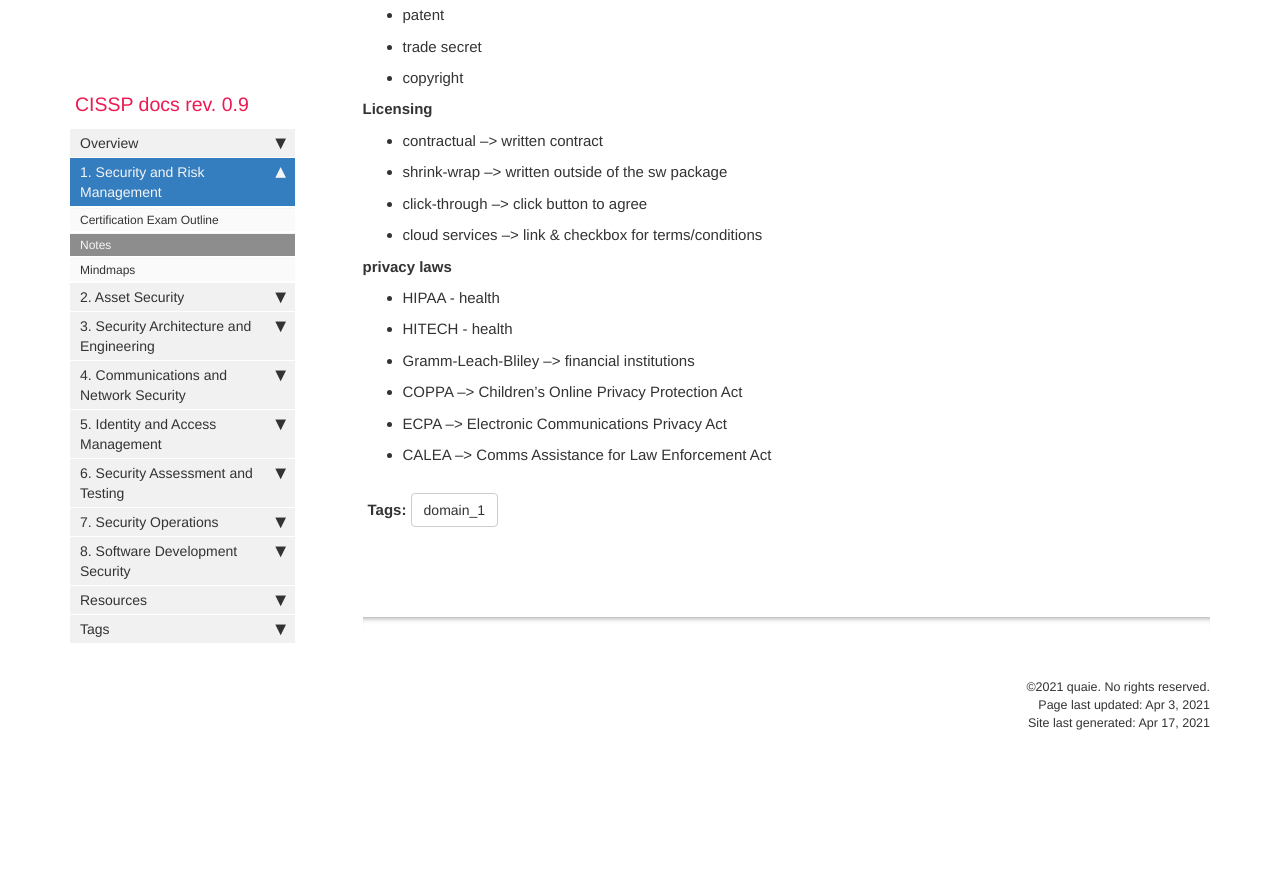
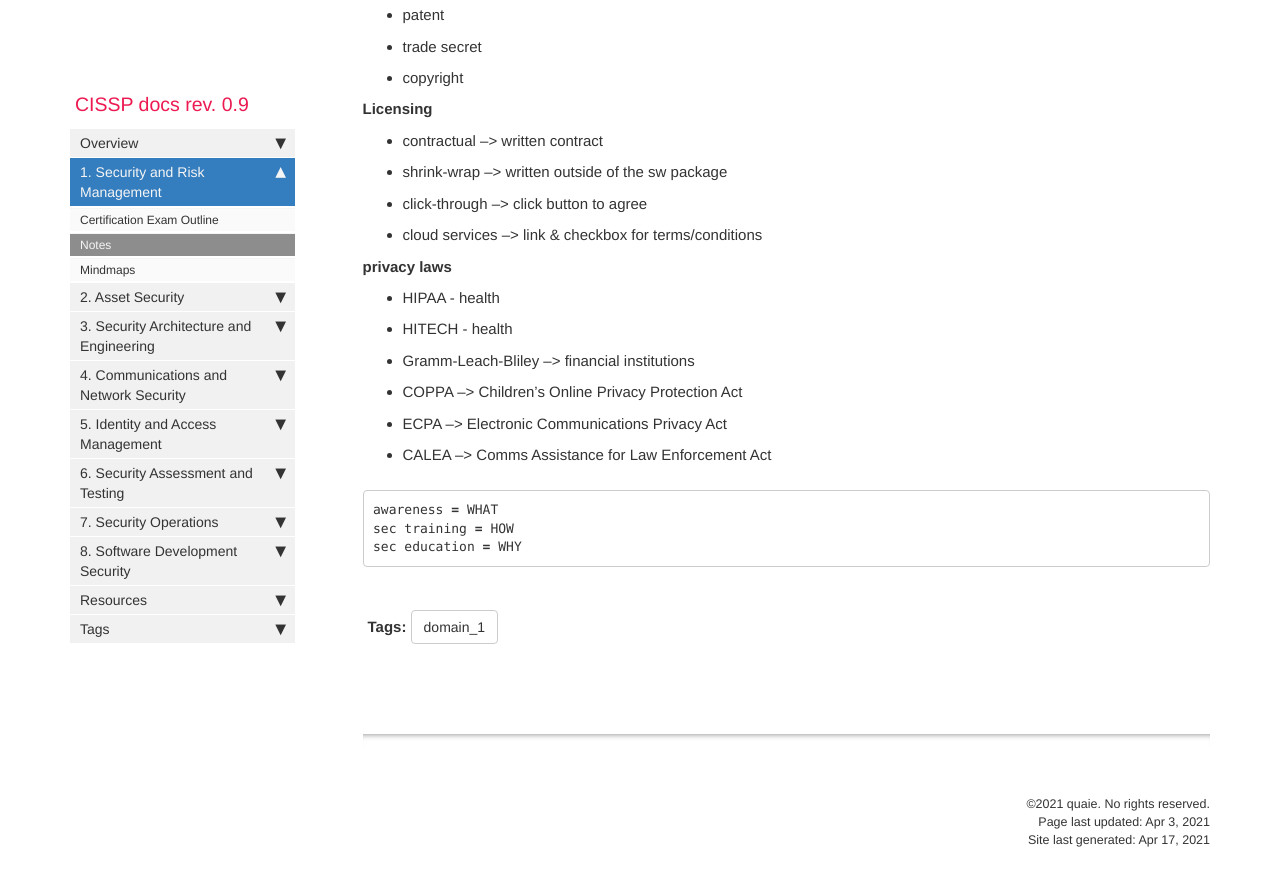
Before and after one commit to quaie/cissp, a Jekyll site: the page built from pages/mydoc/1_notes.md, in a window 1280 px wide and 900 px high, scrolled down 5148 px. Shown: the top 886 px of the window. Built offline with Jekyll 4.4.1, drawn with Linux system fonts in a browser that asks for light colours; comment, search, counter and statistics services are not loaded; before the commit the page ends 5931 px from its top, so only the background shows below that.

Commit message:
Update 1_notes.md

````diff
--- a/pages/mydoc/1_notes.md
+++ b/pages/mydoc/1_notes.md
@@ -222,6 +222,10 @@ _**types**_:
 - ECPA --> Electronic Communications Privacy Act
 - CALEA --> Comms Assistance for Law Enforcement Act
 
-
+```sh
+awareness = WHAT
+sec training = HOW
+sec education = WHY
+```
 
 {% include links.html %}
````
